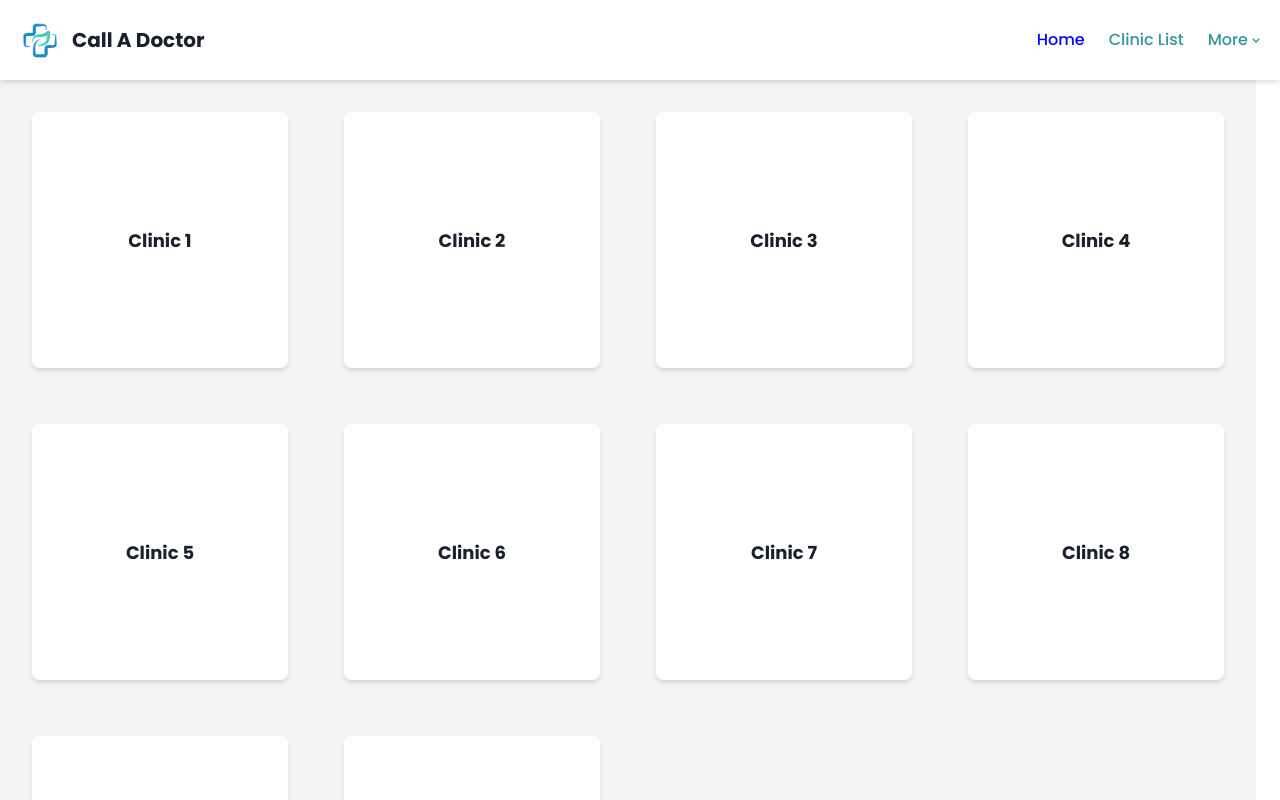
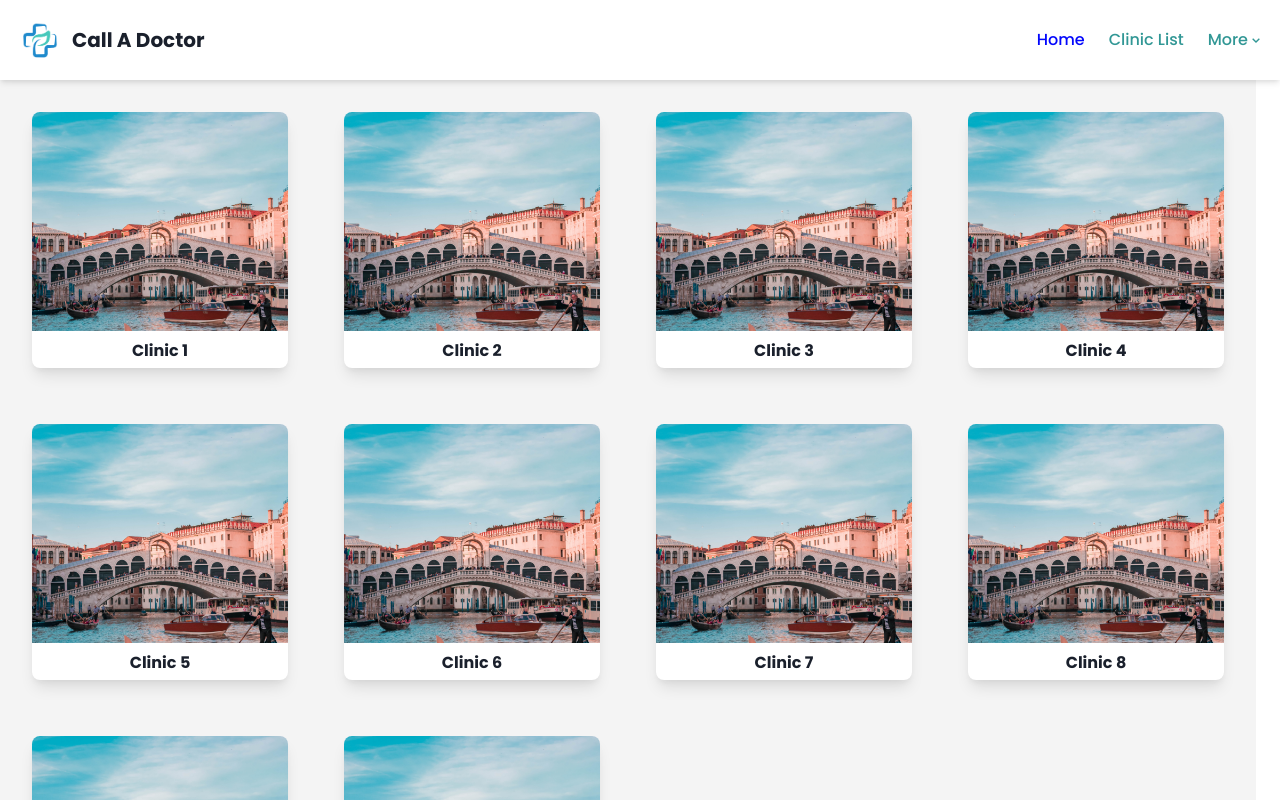
Before and after one commit to Xytrix1103/call-a-doctor, a React app: page /list-of-clinic in a window 1280 px wide. Shown: the top 800 px of the page. Built offline with nearby package versions, Linux system fonts and the light colour scheme; no server answers; the HTML template or start-up script is replaced by a standard one.

Commit message:
clinic list UI with test data

```diff
--- a/src/pages/patient/ClinicList.jsx
+++ b/src/pages/patient/ClinicList.jsx
@@ -32,17 +32,16 @@ import {BiChevronDown} from "react-icons/bi";
 
 const clinics = [
     // Define your clinic data here
-    { id: 1, name: 'Clinic 1' },
-    { id: 2, name: 'Clinic 2' },
-    { id: 3, name: 'Clinic 3' },
-    { id: 4, name: 'Clinic 4' },
-    { id: 5, name: 'Clinic 5' },
-    { id: 6, name: 'Clinic 6' },
-    { id: 7, name: 'Clinic 7' },
-    { id: 8, name: 'Clinic 8' },
-    { id: 9, name: 'Clinic 9' },
-    { id: 10, name: 'Clinic 10' },
-    // Add more clinics as needed
+    { id: 1, name: 'Clinic 1', imageUrl: 'src/assets/images/Picture-Placeholder.jpg' },
+    { id: 2, name: 'Clinic 2', imageUrl: 'src/assets/images/Picture-Placeholder.jpg' },
+    { id: 3, name: 'Clinic 3', imageUrl: 'src/assets/images/Picture-Placeholder.jpg' },
+    { id: 4, name: 'Clinic 4', imageUrl: 'src/assets/images/Picture-Placeholder.jpg' },
+    { id: 5, name: 'Clinic 5', imageUrl: 'src/assets/images/Picture-Placeholder.jpg' },
+    { id: 6, name: 'Clinic 6', imageUrl: 'src/assets/images/Picture-Placeholder.jpg' },
+    { id: 7, name: 'Clinic 7', imageUrl: 'src/assets/images/Picture-Placeholder.jpg' },
+    { id: 8, name: 'Clinic 8', imageUrl: 'src/assets/images/Picture-Placeholder.jpg' },
+    { id: 9, name: 'Clinic 9', imageUrl: 'src/assets/images/Picture-Placeholder.jpg' },
+    { id: 10, name: 'Clinic 10', imageUrl: 'src/assets/images/Picture-Placeholder.jpg' },
   ];
 
 function ClinicList() {
@@ -119,18 +118,24 @@ function ClinicList() {
                         <Flex
                             direction="column"
                             alignItems="center"
-                            justifyContent="center"
+                            justifyContent="flex-end" // Align text to the bottom
                             bg="white"
                             w={64}
                             h={64}
-                            shadow="md"
-                            padding="1rem"
+                            shadow="lg"
                             borderRadius="lg"
                             transition="transform 0.2s"
                             margin={4}
-                            _hover={{ transform: 'scale(1.05)' }}
                         >
-                            <Text fontSize="lg" fontWeight="bold">
+                            <Box
+                                w="100%"
+                                h="100%" // Set the height for the image
+                                bgImage={`url(${clinic.imageUrl})`}
+                                bgSize="cover"
+                                bgPosition="center"
+                                borderTopRadius="8px" // Rounded top corners
+                            />
+                            <Text fontSize="md" fontWeight="bold" margin="0.5rem" maxW={60} isTruncated> {/* Add space between image and text */}
                                 {clinic.name}
                             </Text>
                         </Flex>
```
Also changed, not shown: src/assets/images/Picture-Placeholder.jpg (added).
